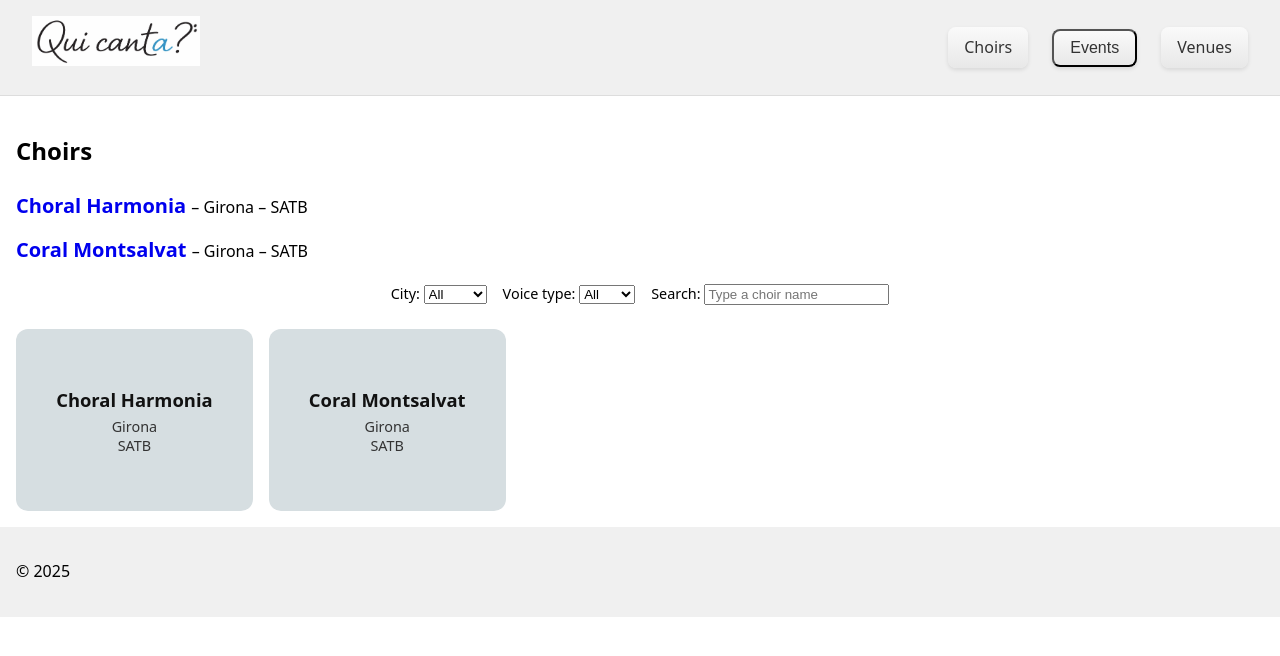
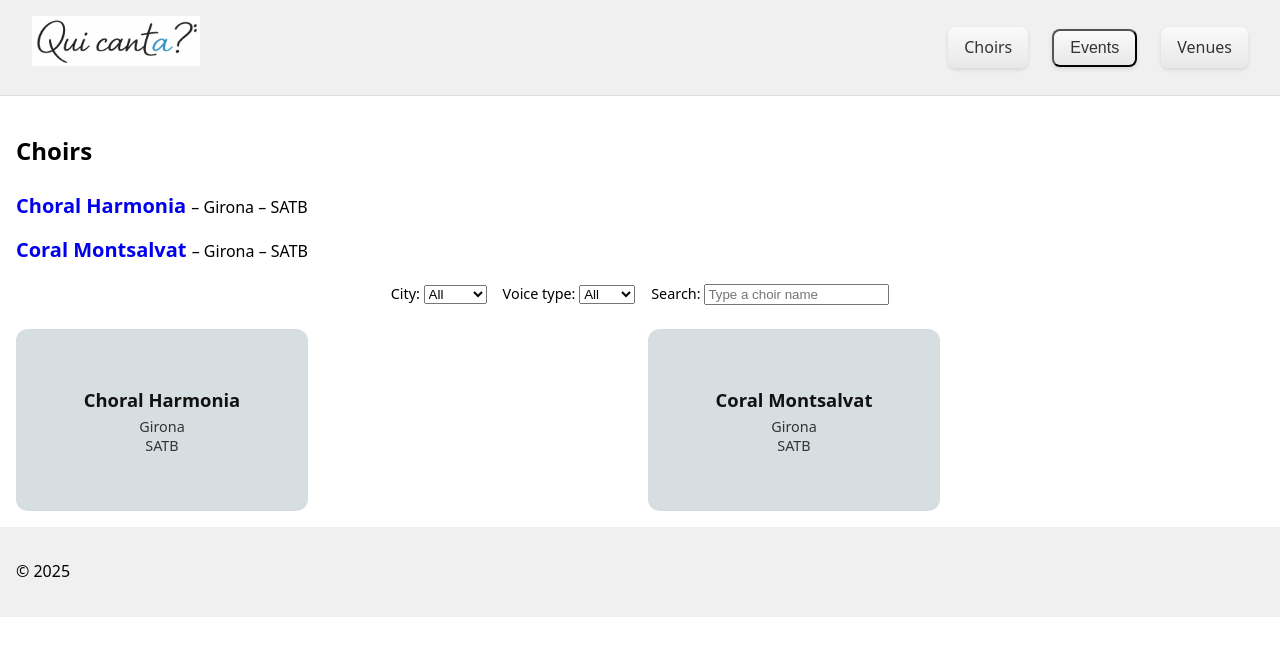
Before and after one commit to jllobera/quicanta, a Jekyll site: the page built from choirs.md, in a window 1280 px wide. Shown: the top 656 px of the page. Built offline with Jekyll 4.4.1, drawn with Linux system fonts in a browser that asks for light colours.

Commit message:
Refactor choir grid layout and add media queries
Updated grid layout and added responsive styles for choir cards and filters.

```diff
--- a/assets/css/choirs.css
+++ b/assets/css/choirs.css
@@ -16,16 +16,22 @@
 
 .choir-grid {
   display: grid;
-  grid-template-columns: repeat(auto-fill, minmax(220px, 1fr));
-  /* grid-template-columns: repeat(auto-fill, 260px); */
+  grid-template-columns: repeat(auto-fit, minmax(220px, 1fr));
   gap: 1rem;
   justify-content: center;
+}
+
+@media (max-width: 360px) {
+  .choir-grid {
+    gap: 0.5rem;
+  }
 }
 
 .choir-card {
   position: relative;
   display: block;
-  /* width: 260px; */
+  width: 100%;
+  max-width: 260px; /* caps width on larger screens */
   min-height: 150px;
   padding: 1rem;
   border-radius: 0.75rem;
@@ -92,6 +98,16 @@
   line-height: 1.3;
 }
 
+@media (max-width: 480px) {
+  .choir-card-name {
+    font-size: 1rem;
+  }
+  .choir-card-city,
+  .choir-card-types {
+    font-size: 0.85rem;
+  }
+}
+
 .choir-filters {
   display: flex;
   flex-wrap: wrap;
@@ -103,3 +119,13 @@
 .choir-filters label {
   font-size: 0.9rem;
 }
+
+@media (max-width: 480px) {
+  .choir-filters {
+    flex-direction: column;
+    align-items: stretch;
+  }
+  .choir-filters label {
+    width: 100%;
+  }
+}
```
